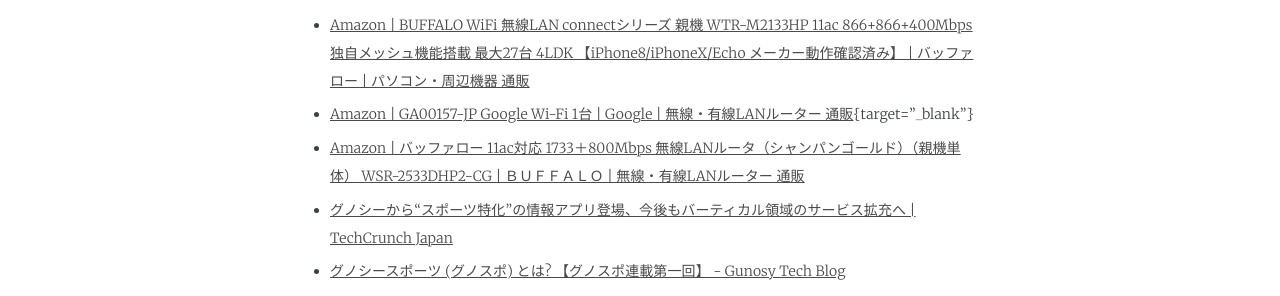
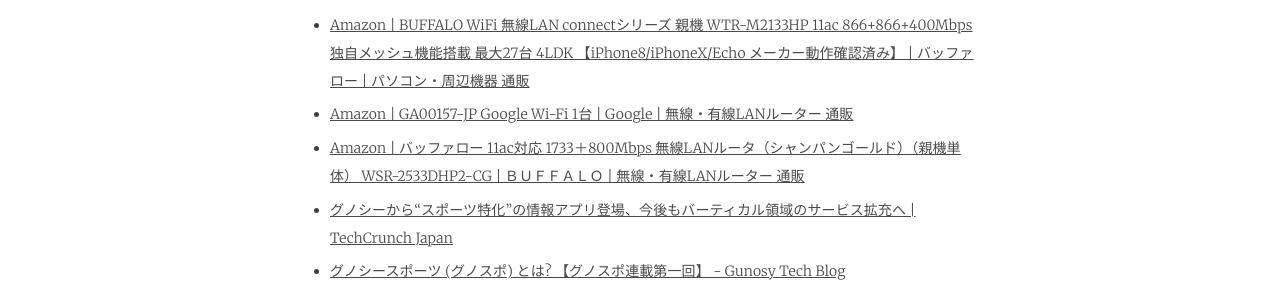
Before and after one commit to rehashfm/rehash.fm, a Jekyll site: the page built from _posts/2018-11-26-58.md, in a window 1280 px wide. Shown: the part 911-1207 px from the top of the page. Built offline with Jekyll 4.4.1, drawn with Linux system fonts in a browser that asks for light colours; some web fonts are replaced.

Commit message:
fix typo

```diff
--- a/_posts/2018-11-26-58.md
+++ b/_posts/2018-11-26-58.md
@@ -14,7 +14,7 @@
 - [RT\-AC85U \| Wi\-Fi \| ASUS 日本](https://www.asus.com/jp/Networking/RT-AC85U/){:target="_blank"}
 - [Amazon \| ASUS 1734\+800Mbps\(11a/b/g/n/ac\) スタイリッシュなデュアルバンドギガビットWi\-Fi高速無線ルーター RT\-AC85U\(利用目安環境 最大15台/3階建・4LDK\) \| ASUSTek \| 無線・有線LANルーター 通販](https://www.amazon.co.jp/800Mbps-%E3%82%B9%E3%82%BF%E3%82%A4%E3%83%AA%E3%83%83%E3%82%B7%E3%83%A5%E3%81%AA%E3%83%87%E3%83%A5%E3%82%A2%E3%83%AB%E3%83%90%E3%83%B3%E3%83%89%E3%82%AE%E3%82%AC%E3%83%93%E3%83%83%E3%83%88Wi-Fi%E9%AB%98%E9%80%9F%E7%84%A1%E7%B7%9A%E3%83%AB%E3%83%BC%E3%82%BF%E3%83%BC-RT-AC85U-%E5%88%A9%E7%94%A8%E7%9B%AE%E5%AE%89%E7%92%B0%E5%A2%83-3%E9%9A%8E%E5%BB%BA%E3%83%BB4LDK/dp/B01LX0WM1U/ref=sr_1_1?ie=UTF8&qid=1543148415&sr=8-1&keywords=RT-AC85U){:target="_blank"}
 - [Amazon \| BUFFALO WiFi 無線LAN connectシリーズ 親機 WTR\-M2133HP 11ac 866\+866\+400Mbps 独自メッシュ機能搭載 最大27台 4LDK 【iPhone8/iPhoneX/Echo メーカー動作確認済み】 \| バッファロー \| パソコン・周辺機器 通販](https://www.amazon.co.jp/connect%E3%82%B7%E3%83%AA%E3%83%BC%E3%82%BA-WTR-M2133HP-%E7%8B%AC%E8%87%AA%E3%83%A1%E3%83%83%E3%82%B7%E3%83%A5%E6%A9%9F%E8%83%BD%E6%90%AD%E8%BC%89-%E3%80%90iPhone8-%E3%83%A1%E3%83%BC%E3%82%AB%E3%83%BC%E5%8B%95%E4%BD%9C%E7%A2%BA%E8%AA%8D%E6%B8%88%E3%81%BF%E3%80%91/dp/B077X2SVMF/ref=pd_sbs_147_44?_encoding=UTF8&pd_rd_i=B077X2SVMF&pd_rd_r=7a5ebbf7-f0ac-11e8-827b-5bd42fc1c9b6&pd_rd_w=gW1Qs&pd_rd_wg=e2Umx&pf_rd_i=desktop-dp-sims&pf_rd_m=AN1VRQENFRJN5&pf_rd_p=cda7018a-662b-401f-9c16-bd4ec317039e&pf_rd_r=RC5WYZCS03M454CTFZHY&pf_rd_s=desktop-dp-sims&pf_rd_t=40701&psc=1&refRID=RC5WYZCS03M454CTFZHY){:target="_blank"}
-- [Amazon \| GA00157\-JP Google Wi\-Fi 1台 \| Google \| 無線・有線LANルーター 通販](https://www.amazon.co.jp/Google-GA00157-JP-Wi-Fi-1%E5%8F%B0/dp/B07FDRY4VG/ref=sr_1_5?s=computers&ie=UTF8&qid=1543148612&sr=1-5&keywords=google+wifi){target="_blank"}
+- [Amazon \| GA00157\-JP Google Wi\-Fi 1台 \| Google \| 無線・有線LANルーター 通販](https://www.amazon.co.jp/Google-GA00157-JP-Wi-Fi-1%E5%8F%B0/dp/B07FDRY4VG/ref=sr_1_5?s=computers&ie=UTF8&qid=1543148612&sr=1-5&keywords=google+wifi){:target="_blank"}
 - [Amazon \| バッファロー 11ac対応 1733＋800Mbps 無線LANルータ（シャンパンゴールド）（親機単体） WSR\-2533DHP2\-CG \| ＢＵＦＦＡＬＯ \| 無線・有線LANルーター 通販](https://www.amazon.co.jp/%E3%83%90%E3%83%83%E3%83%95%E3%82%A1%E3%83%AD%E3%83%BC-11ac%E5%AF%BE%E5%BF%9C-1733%EF%BC%8B800Mbps-%E7%84%A1%E7%B7%9ALAN%E3%83%AB%E3%83%BC%E3%82%BF%EF%BC%88%E3%82%B7%E3%83%A3%E3%83%B3%E3%83%91%E3%83%B3%E3%82%B4%E3%83%BC%E3%83%AB%E3%83%89%EF%BC%89%EF%BC%88%E8%A6%AA%E6%A9%9F%E5%8D%98%E4%BD%93%EF%BC%89-WSR-2533DHP2-CG/dp/B07G2WTGT6/ref=pd_sbs_147_6?_encoding=UTF8&pd_rd_i=B07G2WTGT6&pd_rd_r=477ca739-f0ad-11e8-9351-635a7a6b78d5&pd_rd_w=HW4nZ&pd_rd_wg=DTkSY&pf_rd_i=desktop-dp-sims&pf_rd_m=AN1VRQENFRJN5&pf_rd_p=cda7018a-662b-401f-9c16-bd4ec317039e&pf_rd_r=S0SQZM7X71TWQVJCEK71&pf_rd_s=desktop-dp-sims&pf_rd_t=40701&psc=1&refRID=S0SQZM7X71TWQVJCEK71){:target="_blank"}
 - [グノシーから“スポーツ特化”の情報アプリ登場、今後もバーティカル領域のサービス拡充へ \| TechCrunch Japan](https://jp.techcrunch.com/2018/11/15/gunosy-sports/){:target="_blank"}
 - [グノシースポーツ \(グノスポ\) とは? 【グノスポ連載第一回】 \- Gunosy Tech Blog](https://tech.gunosy.io/entry/gunosy-sports1){:target="_blank"}
```
